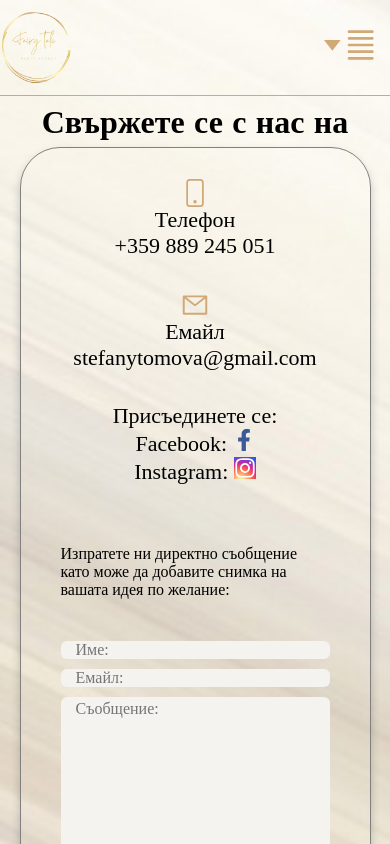
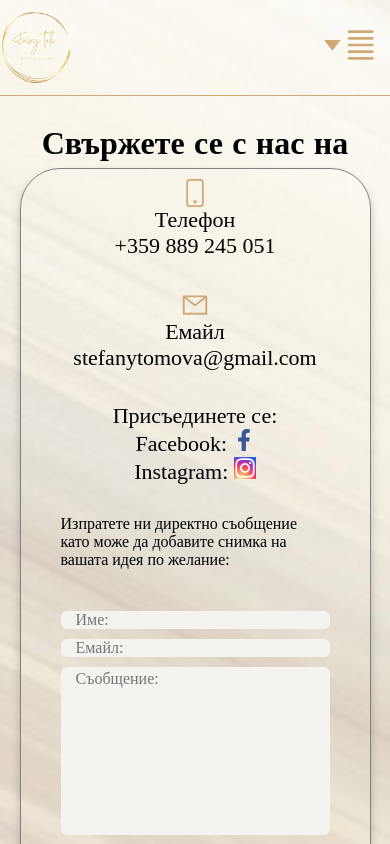
Before and after one commit to dimitrov93/party-agency, a React (Create React App) app: page /contacts in a window 390 px wide. Shown: the top 844 px of the page. Built offline with nearby package versions, Linux system fonts and the light colour scheme; a web font is replaced by a local one.

Commit message:
Update contacts.css

```diff
--- a/src/components/Contacts/contacts.css
+++ b/src/components/Contacts/contacts.css
@@ -186,21 +186,18 @@
         font-size: 2rem;
     }
     .contacts__information {
+        margin: 0;
         position: relative;
-        margin-top: 40px;
+        top: 10px;
         font-size: 22px;
         width: 100%;
+
     }
     .contacts__container {
         height: auto;
     }
 }
 
-@media only screen and (max-width: 576px) {
-    .contacts__container {
-        height: 1000px;
-    }
-}
 
 @media only screen and (max-width: 320px) {
     .contacts__header {
```
